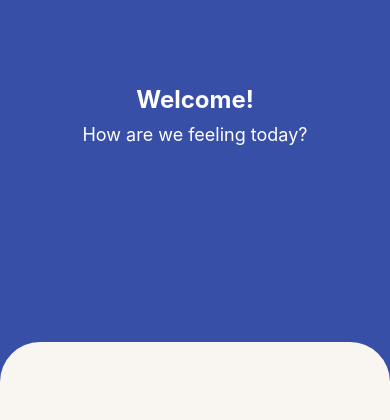
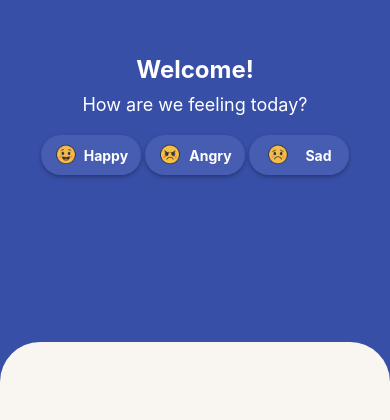
Before and after one commit to Clemond/MoodTracker, a React Native app: screen /HomeScreen in a window 390 px wide. Shown: the part 112-532 px from the top of the page. Built offline with nearby package versions, Linux system fonts and the light colour scheme.

Commit message:
feat: create moodButton component with text and icon

```diff
--- a/components/TopHSPart.tsx
+++ b/components/TopHSPart.tsx
@@ -1,10 +1,16 @@
 import { View, StyleSheet, Text } from "react-native";
+import MoodButton from "./moodButton";
 
 export default function TopHSPart() {
   return (
     <View style={styles.topPart}>
       <Text style={styles.topText}>Welcome!</Text>
       <Text style={styles.bottomText}>How are we feeling today?</Text>
+      <View style={styles.moodBtnsContainer}>
+        <MoodButton feeling={"Happy"} icon={require("../assets/happy.png")} />
+        <MoodButton feeling={"Angry"} icon={require("../assets/angry.png")} />
+        <MoodButton feeling={"Sad"} icon={require("../assets/sad.png")} />
+      </View>
     </View>
   );
 }
@@ -24,5 +30,10 @@ const styles = StyleSheet.create({
     color: "#FFFFFF",
     fontSize: 18,
     marginTop: 10
+  },
+  moodBtnsContainer: {
+    flexDirection: "row",
+    justifyContent: "space-around",
+    width: "80%"
   }
 });
--- /dev/null
+++ b/components/moodButton.tsx
@@ -0,0 +1,43 @@
+import {
+  View,
+  StyleSheet,
+  Text,
+  Image,
+  ImageSourcePropType
+} from "react-native";
+
+export default function MoodButton({
+  feeling,
+  icon
+}: {
+  feeling: string;
+  icon: ImageSourcePropType;
+}) {
+  return (
+    <View style={styles.container}>
+      <Image style={{ width: 24, height: 24 }} source={icon} />
+      <Text style={styles.text}>{feeling}</Text>
+    </View>
+  );
+}
+
+const styles = StyleSheet.create({
+  container: {
+    flexDirection: "row",
+    backgroundColor: "#465DB1",
+    shadowRadius: 4,
+    shadowOpacity: 0.3,
+    shadowOffset: { width: 0, height: 2 },
+    width: 100,
+    height: 40,
+    borderRadius: 20,
+    paddingHorizontal: 10,
+    justifyContent: "space-around",
+    alignItems: "center",
+    marginTop: 20
+  },
+  text: {
+    color: "#FFFFFF",
+    fontWeight: "bold"
+  }
+});
```
